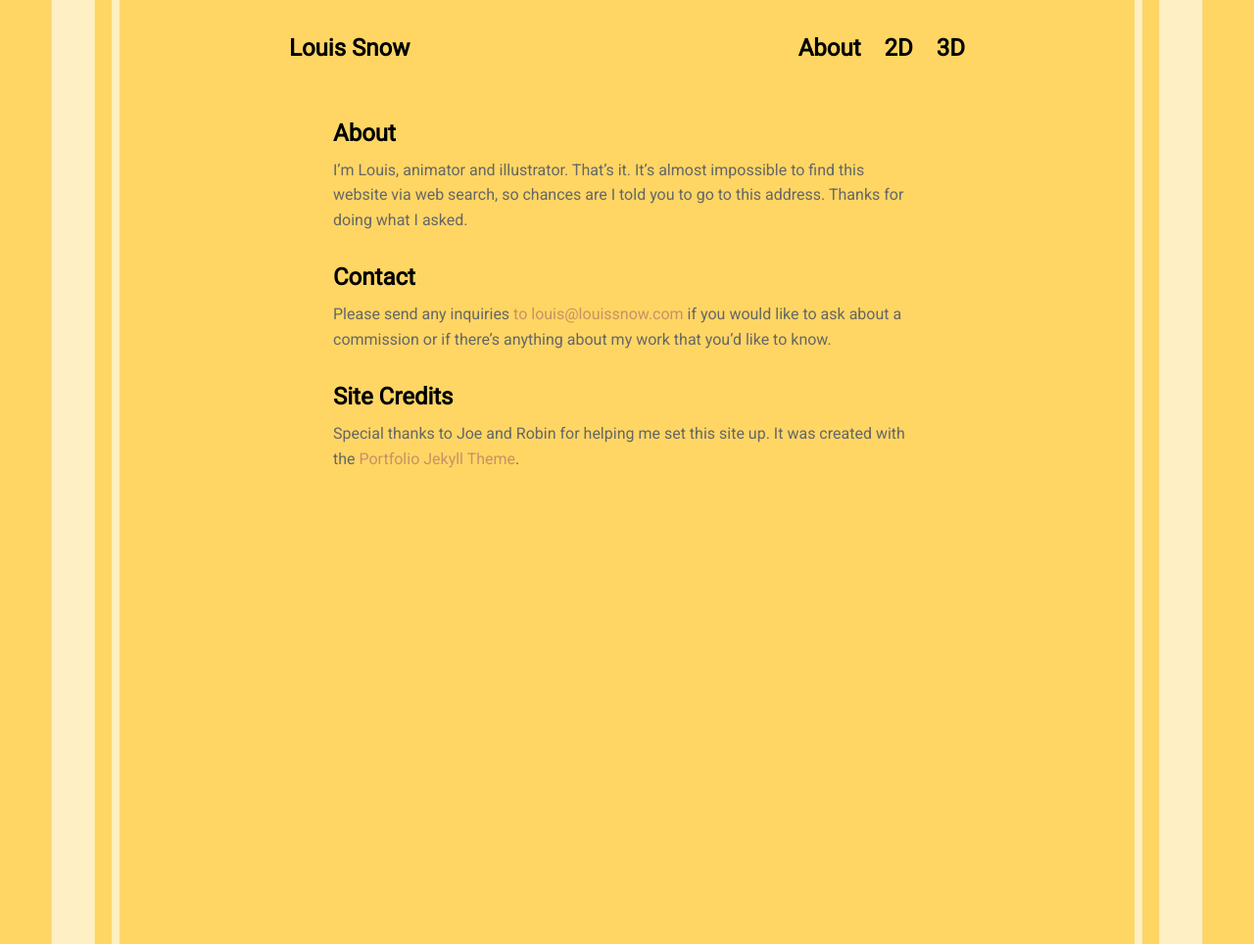
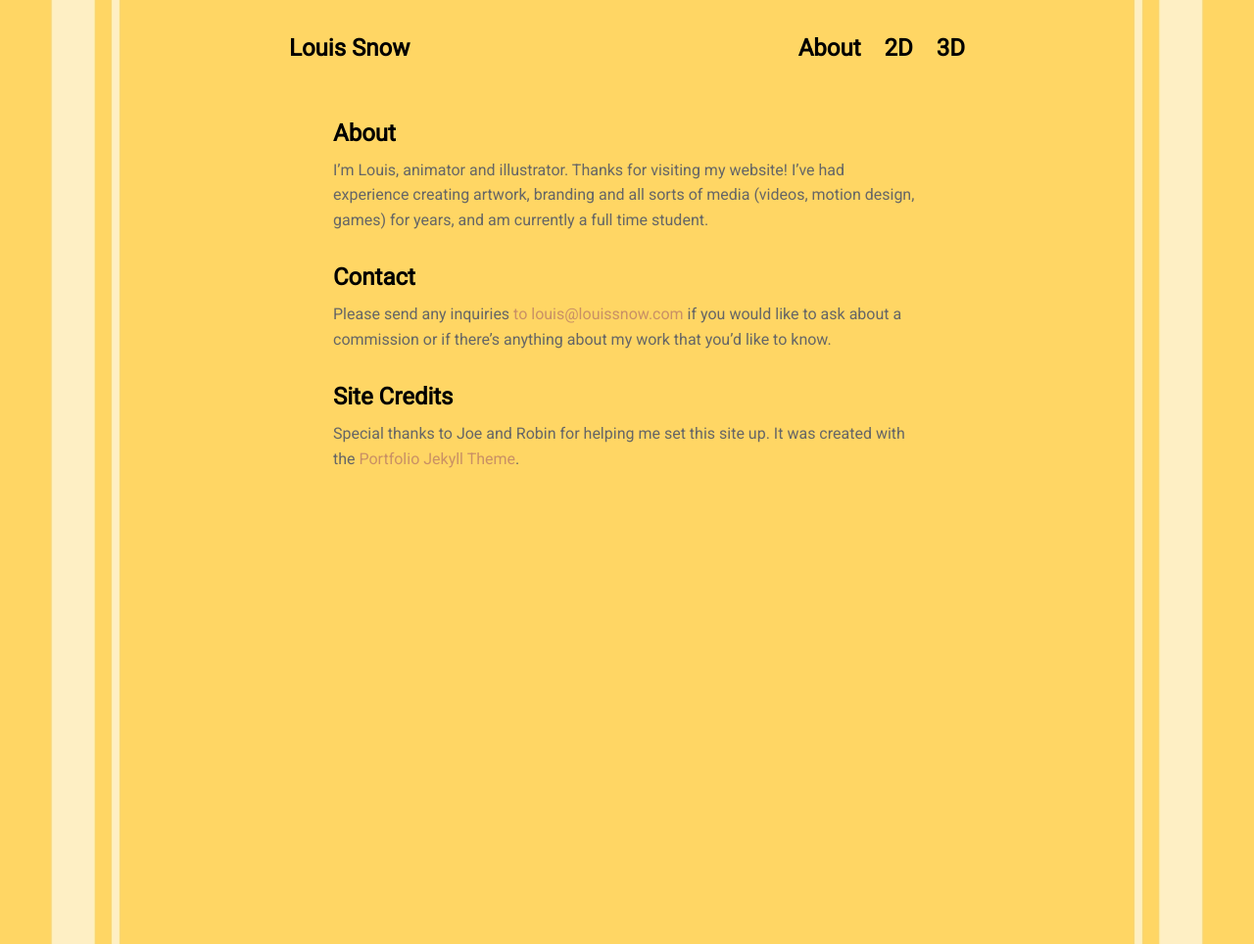
Before and after one commit to Louis-Snow/site, a Jekyll site: the page built from projects/About.md, in a window 1280 px wide. Shown: the whole page at 98% size. Built offline with Jekyll 4.4.1, drawn with Linux system fonts in a browser that asks for light colours; nearby versions of some CDN libraries.

Commit message:
Update About.md

```diff
--- a/projects/About.md
+++ b/projects/About.md
@@ -2,7 +2,7 @@
 layout: post
 title: 'About'
 ---
-I'm Louis, animator and illustrator. That's it. It's almost impossible to find this website via web search, so chances are I told you to go to this address. Thanks for doing what I asked.
+I'm Louis, animator and illustrator. Thanks for visiting my website! I've had experience creating artwork, branding and all sorts of media (videos, motion design, games) for years, and am currently a full time student.
 
 #### **Contact**
 
```
